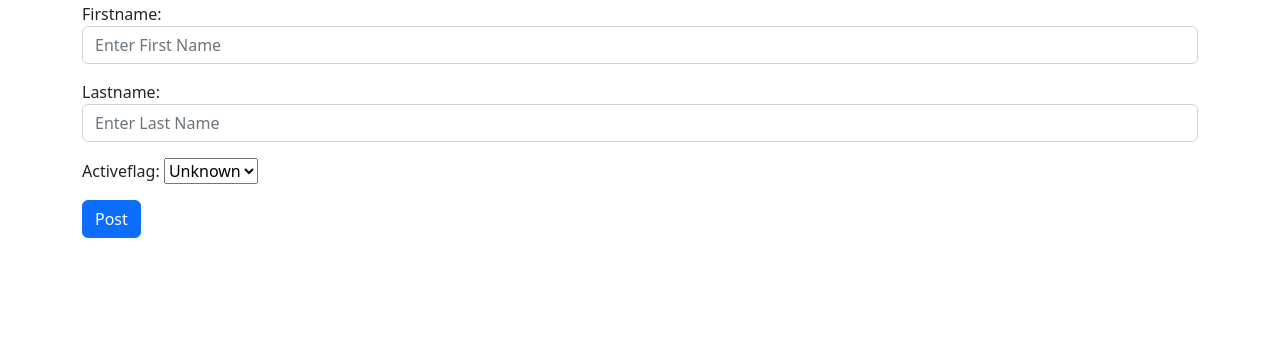
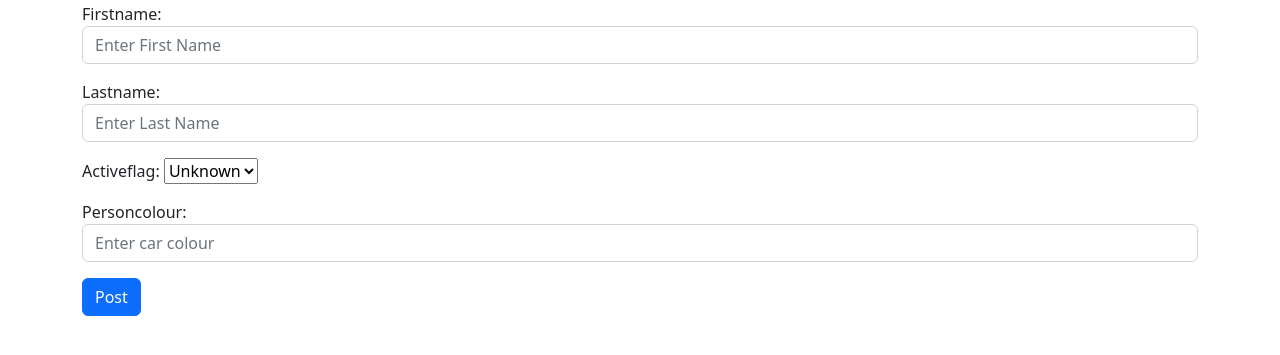
Before and after one commit to gilgamesh7/person_selector_table_maintainer_app, a Django app: page /person_selector/insert/ in a window 1280 px wide. Shown: the part 182-537 px from the top of the page. Run offline with Django 4.2, Linux system fonts and the light colour scheme.

Commit message:
Add car colour

```diff
--- a/person_selector/forms.py
+++ b/person_selector/forms.py
@@ -4,12 +4,13 @@ from person_selector.models import PersonSelector
 class DisplayForm(forms.ModelForm):
     class Meta:
         model = PersonSelector
-        fields = ('personid', 'firstname', 'lastname', 'activeflag', 'dateselected')
+        fields = ('personid', 'firstname', 'lastname', 'activeflag', 'personcolour', 'dateselected')
 
         widgets = {
             'personid' : forms.IntegerField(),
-            'firstname' : forms.TextInput(attrs={'class': 'form-control','placeholder':'This is a placeholder'}),
-            'lastname' : forms.TextInput(attrs={'class': 'form-control','placeholder':'This is a placeholder'}),
+            'firstname' : forms.TextInput(attrs={'class': 'form-control'}),
+            'lastname' : forms.TextInput(attrs={'class': 'form-control'}),
+            'personcolour' : forms.TextInput(attrs={'class': 'form-control'}),
             'activeflag' : forms.BooleanField(),
             'dateselected' : forms.DateField(),
         }
@@ -17,11 +18,12 @@ class DisplayForm(forms.ModelForm):
 class CreateForm(forms.ModelForm):
     class Meta:
         model = PersonSelector
-        fields = ('firstname', 'lastname', 'activeflag')
+        fields = ('firstname', 'lastname', 'activeflag','personcolour')
 
         widgets = {
             'firstname' : forms.TextInput(attrs={'class': 'form-control','placeholder':'Enter First Name'}),
             'lastname' : forms.TextInput(attrs={'class': 'form-control','placeholder':'Enter Last Name'}),
+            'personcolour' : forms.TextInput(attrs={'class': 'form-control','placeholder':'Enter car colour'}),
             # Keeping this for learning purpose - "'BooleanField' object has no attribute 'is_hidden'"
             # This is because BooleanField is a form_fieldand not a widget
             # 'activeflag' : forms.BooleanField(),
@@ -30,10 +32,11 @@ class CreateForm(forms.ModelForm):
 class UpdateForm(forms.ModelForm):
     class Meta:
         model = PersonSelector
-        fields = ('firstname', 'lastname', 'activeflag', 'dateselected')
+        fields = ('firstname', 'lastname', 'activeflag', 'personcolour','dateselected')
 
         widgets = {
             'firstname' : forms.TextInput(attrs={'class': 'form-control','placeholder':'Enter First Name'}),
             'lastname' : forms.TextInput(attrs={'class': 'form-control','placeholder':'Enter Last Name'}),
+            'personcolour' : forms.TextInput(attrs={'class': 'form-control','placeholder':'Enter Car Colour'}),
             'dateselected': forms.DateInput(format=('%Y-%m-%d'),attrs={'class': 'form-control', 'placeholder': 'Select a date','type': 'date'}),
         }
--- a/person_selector/models.py
+++ b/person_selector/models.py
@@ -13,6 +13,7 @@ class PersonSelector(models.Model):
     personid = models.AutoField(db_column='PersonId', primary_key=True)  # Field name made lowercase.
     firstname = models.CharField(db_column='FirstName', max_length=128)  # Field name made lowercase.
     lastname = models.CharField(db_column='LastName', max_length=128)  # Field name made lowercase.
+    personcolour = models.CharField(db_column='PersonColour', max_length=128)  # Field name made lowercase.
     activeflag = models.BooleanField(db_column='ActiveFlag', blank=True, null=True)  # Field name made lowercase.
     dateselected = models.DateField(db_column='DateSelected', blank=True, null=True)  # Field name made lowercase.
 
--- a/person_selector/templates/person_selector/get_person_records.html
+++ b/person_selector/templates/person_selector/get_person_records.html
@@ -10,6 +10,7 @@
                 <th>ID</th>
                 <th>First Name</th>
                 <th>Last Name</th>
+                <th>Car Colour</th>
                 <th>Active ?</th>
                 <th>Date Selected</th>
                 <th></th>
@@ -22,6 +23,7 @@
                     <td> {{ person_record.personid }}</td>
                     <td> {{ person_record.firstname }}</td>
                     <td> {{ person_record.lastname }}</td>
+                    <td> {{ person_record.personcolour }}</td>
                     <td> {{ person_record.activeflag }}</td>
                     <td> {{ person_record.dateselected }}</td>
                     <td> <small> <a href="{% url 'person_selector:update_person_selector_record' person_record.pk %}"> (edit) </a></small></td>
--- a/person_selector/templates/person_selector/update_person_record.html
+++ b/person_selector/templates/person_selector/update_person_record.html
@@ -20,6 +20,10 @@
                 <label for="{{ form.lastname.id_for_label }}">Last Name </label>
                 {{ form.lastname }}
                 <br/><br/>
+                {{ form.personcolour.errors }}
+                <label for="{{ form.personcolour.id_for_label }}"> Car Colour </label>
+                {{ form.personcolour }}
+                <br/><br/>
                 {{ form.activeflag.errors }}
                 <label for="{{ form.activeflag.id_for_label }}"> Active ? </label>
                 {{ form.activeflag }}
```
Also changed, not shown: person_selector/migrations/0003_alter_personselector_table.py (added).
